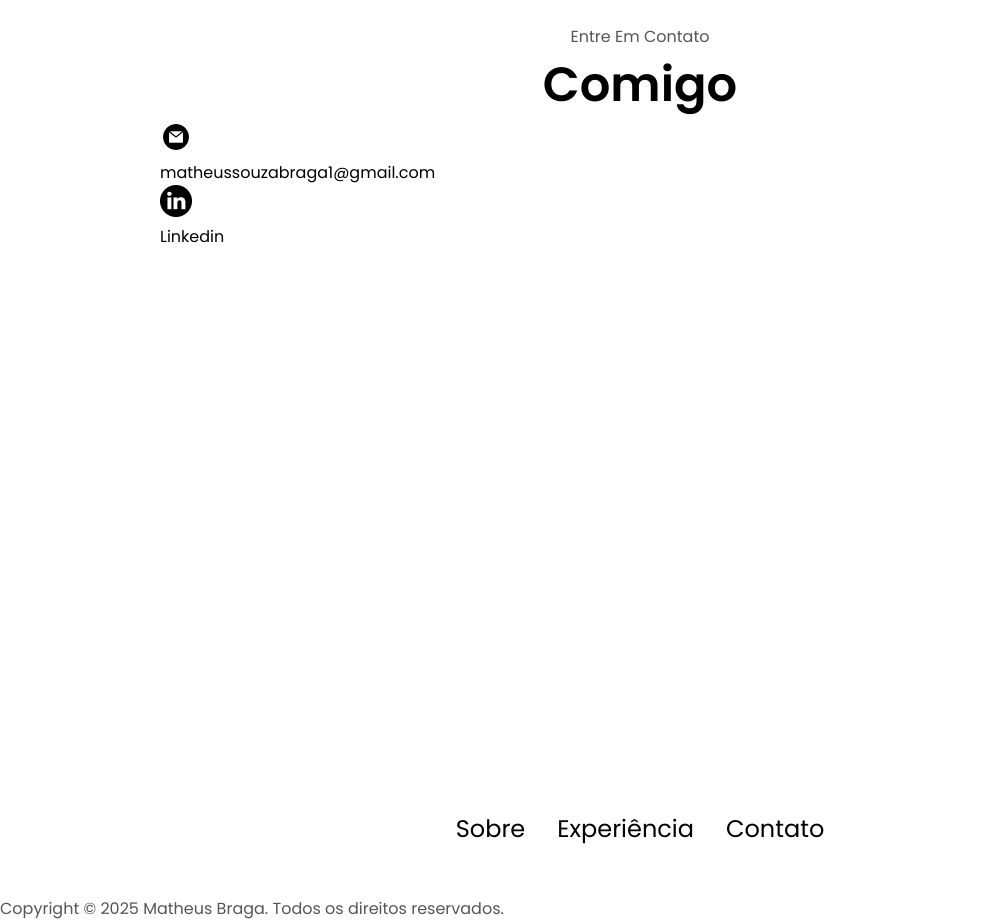
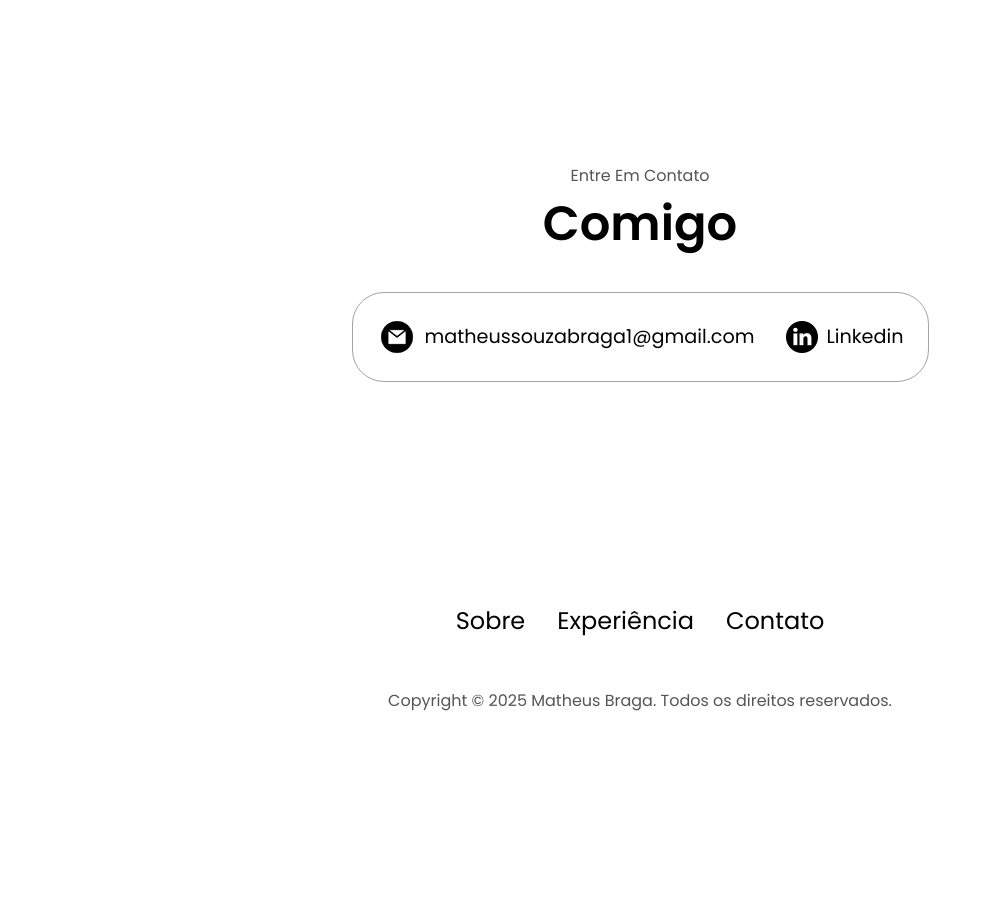
Before and after one commit to matheusbraga1/portfolio, a plain HTML site: page src/index.html in a window 1280 px wide. Shown: the part 2320-3241 px from the top of the page, without its empty margins (0-992 px from the left). After the commit the page ends 3080 px from the top, so only its background shows below. Drawn offline with Linux system fonts and the light colour scheme.

Commit message:
feat: add contact css

```diff
--- a/src/style.css
+++ b/src/style.css
@@ -316,9 +316,14 @@ section {
     justify-content: space-around;
 }
 
+.article-container h3, .article-container p {
+    margin: 0;
+}
+
 article {
     display: flex;
     width: 10rem;
+    align-items: center;
     justify-content: space-around;
     gap: 0.5rem;
 }
@@ -326,3 +331,50 @@ article {
 article .icon {
     cursor: default;
 }
+
+#contact {
+    display: flex;
+    justify-content: center;
+    flex-direction: column;
+    height: 70vh;
+}
+
+.contact-info-upper-container {
+    display: flex;
+    justify-content: center;
+    border-radius: 2rem;
+    border: rgb(53, 53, 53) 0.1rem solid;
+    border-color: rgb(163, 163, 163);
+    background: (250, 250, 250);
+    margin: 2rem auto;
+    padding: 0.5rem;
+}
+
+.contact-info-container {
+    display: flex;
+    align-items: center;
+    justify-content: center;
+    gap: 0.5rem;
+    margin: 1rem;
+}
+
+.contact-info-container p {
+    font-size: larger;
+}
+
+.contact-icon {
+    cursor: default;
+}
+
+.email-icon {
+    height: 2.5rem;
+}
+
+footer {
+    height: 26vh;
+    margin: 0 1rem;
+}
+
+footer p {
+    text-align: center;
+}
```
